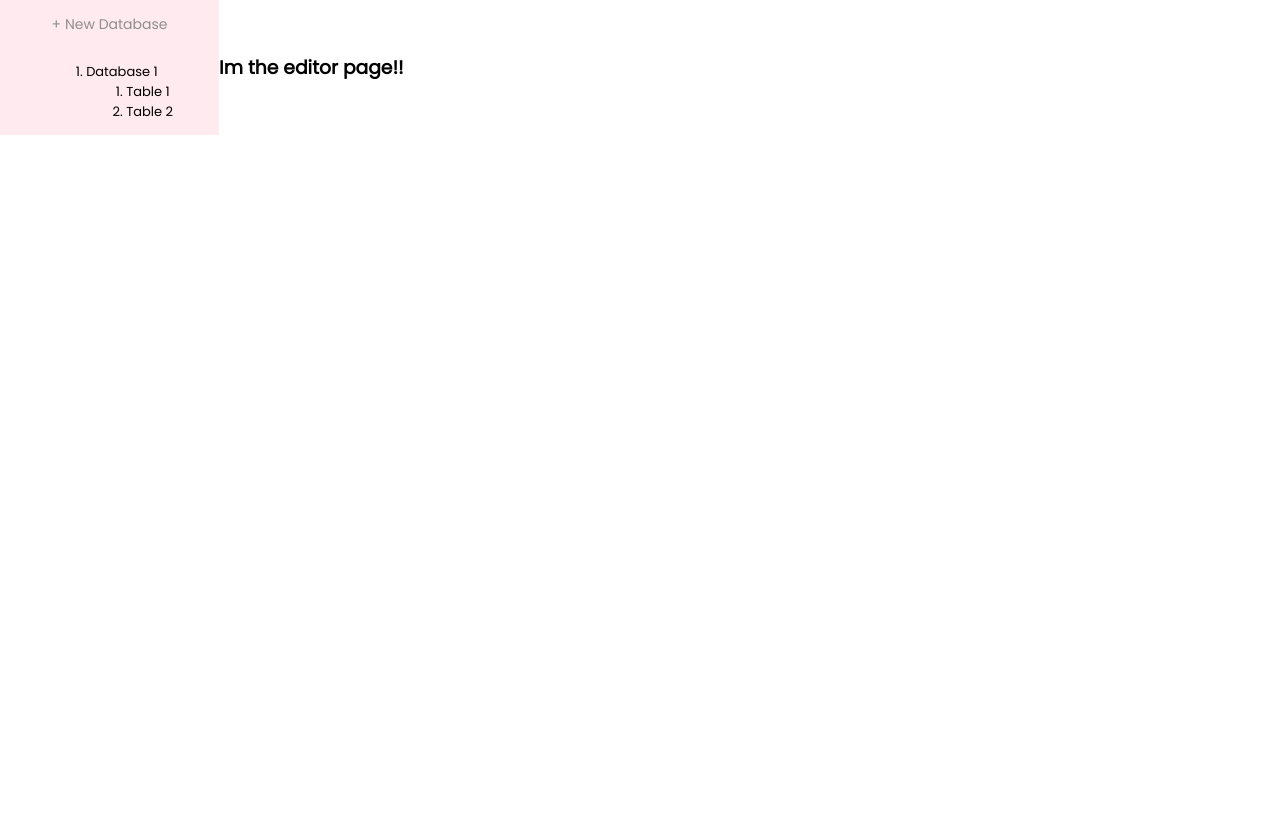
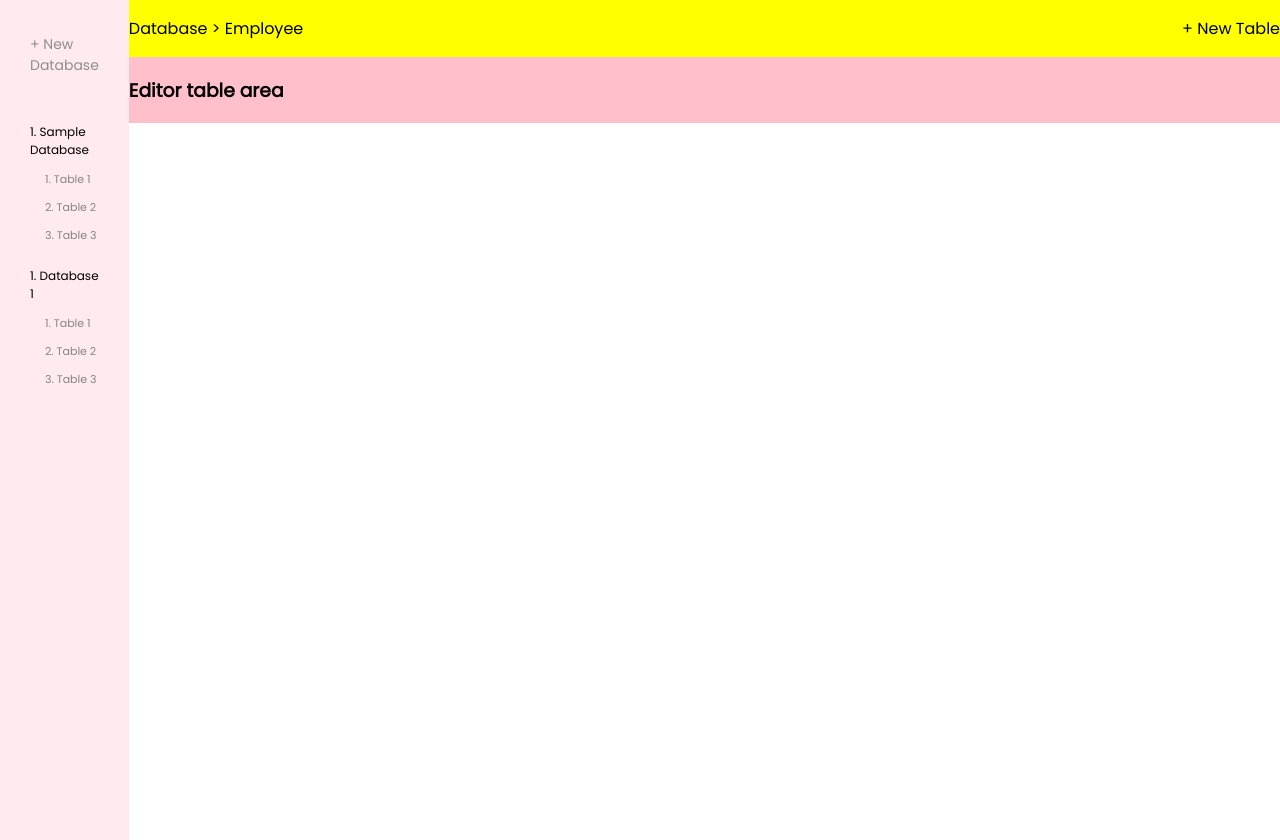
Before and after one commit to divyanshi-agr/sql-editor, a React (Create React App) app: page / in a window 1280 px wide. Before the commit the page ends 800 px from the top, so only its background shows below. Built offline with nearby package versions, Linux system fonts and the light colour scheme.

Commit message:
Add sidebar in editor

```diff
--- /dev/null
+++ b/src/App.css
@@ -0,0 +1,3 @@
+.app {
+  overflow-y: hidden;
+}
--- a/src/App.js
+++ b/src/App.js
@@ -1,8 +1,9 @@
 import Editor from "./Pages/Editor/Editor";
+import "./App.css";
 
 function App() {
   return (
-    <div className="App">
+    <div className="app">
       <Editor />
     </div>
   );
--- a/src/Components/Sidebar/Sidebar.css
+++ b/src/Components/Sidebar/Sidebar.css
@@ -5,10 +5,21 @@
 }
 
 .sidebar {
-  flex: 0.2;
+  flex: 0.1;
+  padding: 20px 30px;
   background-color: #ffeaf0;
-  font-size: 14px;
   display: flex;
   flex-direction: column;
-  align-items: center;
+  align-items: flex-start;
+  height: 100vh;
 }
+
+.sidebar__tree {
+  font-size: 12px;
+}
+
+.sidebar__subtree {
+  font-size: 11px;
+  color: #858585;
+  margin-left: 15px;
+}
--- a/src/Components/Sidebar/Sidebar.js
+++ b/src/Components/Sidebar/Sidebar.js
@@ -7,26 +7,29 @@ function Sidebar() {
       <p
         style={{
           color: "#8E8E8E",
+          marginBottom: "35px",
+          fontSize: "14px",
         }}
       >
         + New Database
       </p>
 
-      <div
-        className="sidebar__tree"
-        style={{
-          fontSize: "13px",
-        }}
-      >
-        <ol>
-          <li>
-            Database 1
-            <ol>
-              <li>Table 1</li>
-              <li>Table 2</li>
-            </ol>
-          </li>
-        </ol>
+      <div className="sidebar__tree">
+        <p>1. Sample Database</p>
+        <div className="sidebar__subtree">
+          <p>1. Table 1</p>
+          <p>2. Table 2</p>
+          <p>3. Table 3</p>
+        </div>
+      </div>
+
+      <div className="sidebar__tree">
+        <p>1. Database 1</p>
+        <div className="sidebar__subtree">
+          <p>1. Table 1</p>
+          <p>2. Table 2</p>
+          <p>3. Table 3</p>
+        </div>
       </div>
     </div>
   );
--- a/src/Pages/Editor/Editor.css
+++ b/src/Pages/Editor/Editor.css
@@ -6,5 +6,20 @@
 
 .editor {
   display: flex;
-  align-items: center;
 }
+
+.editor__right {
+  display: flex;
+  flex-direction: column;
+  width: 100%;
+}
+
+.editor__top {
+  background-color: yellow;
+  display: flex;
+  justify-content: space-between;
+}
+
+.editor__table {
+  background-color: pink;
+}
--- a/src/Pages/Editor/Editor.js
+++ b/src/Pages/Editor/Editor.js
@@ -6,7 +6,19 @@ function Editor() {
   return (
     <div className="editor">
       <Sidebar />
-      <h3>Im the editor page!!</h3>
+
+      <div className="editor__right">
+        <div className="editor__top">
+          <p>
+            Database &gt; <span>Employee</span>{" "}
+          </p>
+          <p>+ New Table</p>
+        </div>
+
+        <div className="editor__table">
+          <h3>Editor table area</h3>
+        </div>
+      </div>
     </div>
   );
 }
```
